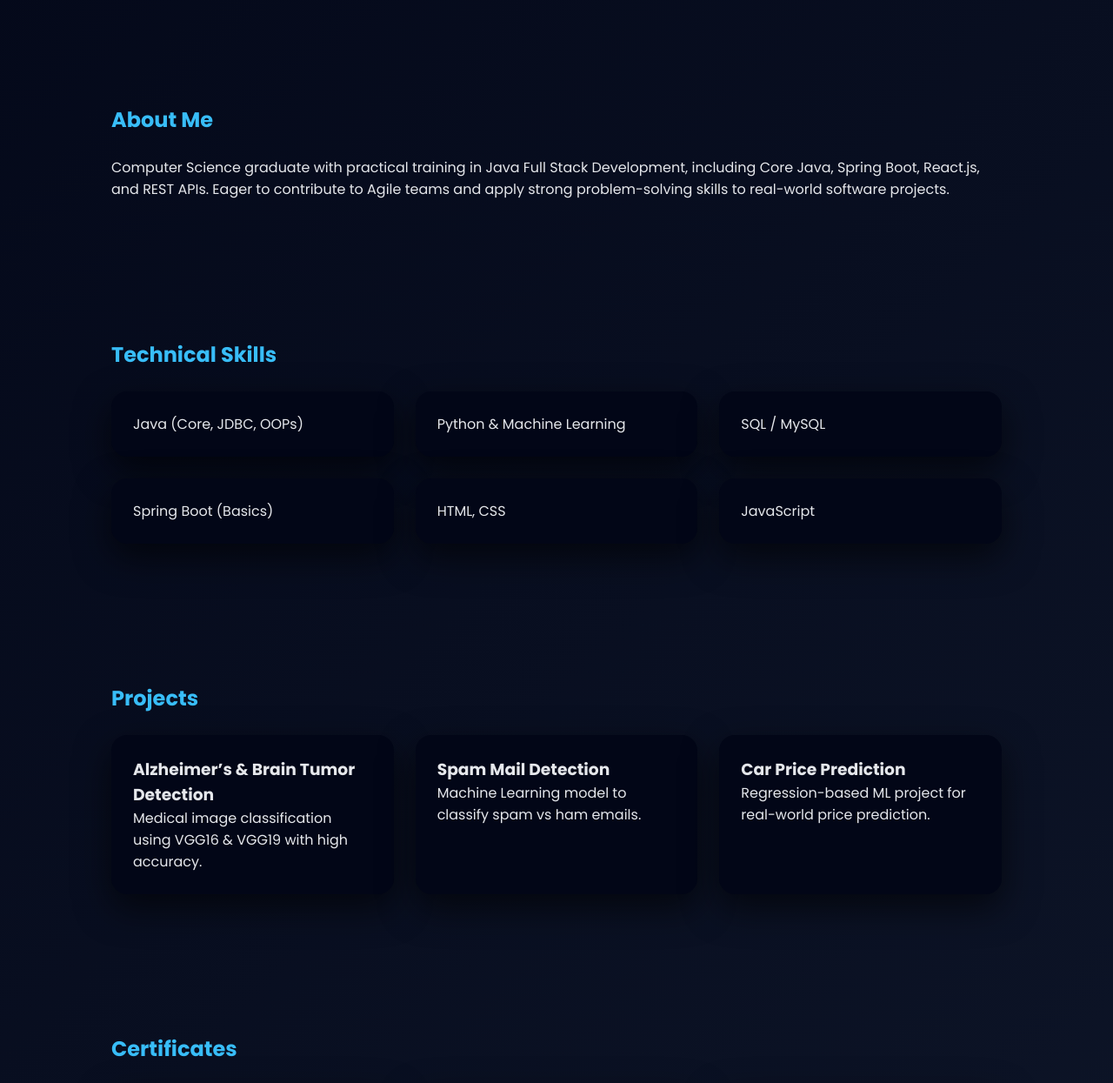
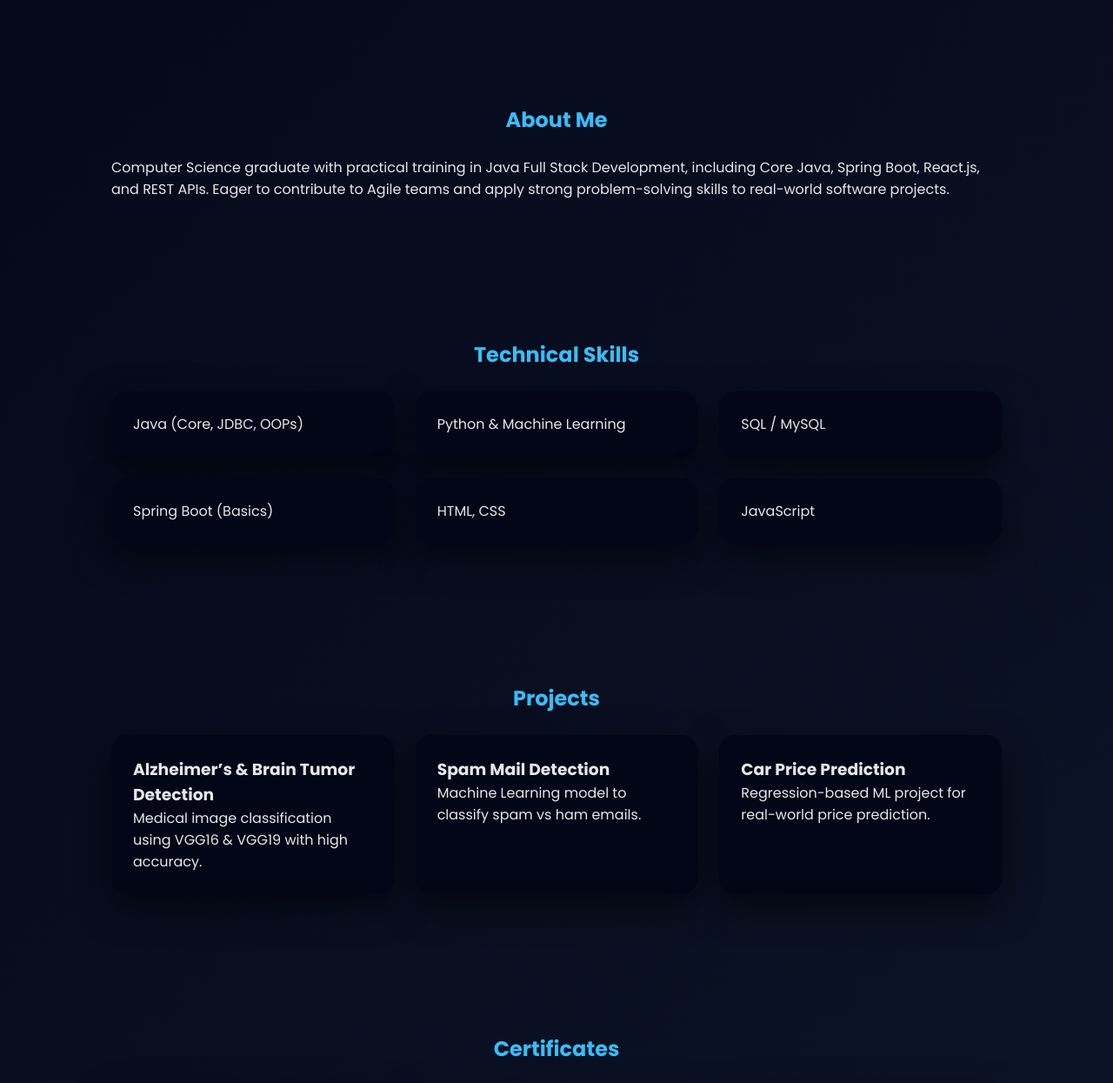
Before and after one commit to ravikumar-techdev/ravi-portfolio, a plain HTML site: page index.html in a window 1280 px wide. Shown: the part 760-2005 px from the top of the page at 87% size. Drawn offline with Linux system fonts and the light colour scheme.

Commit message:
Add files via upload

```diff
--- a/index.html
+++ b/index.html
@@ -64,19 +64,19 @@
 <header>
   <div>
     <h1>Ravi Kumar Gangula</h1>
-    <p>Java Backend Developer | software Developer | Fresher</p>
+    <p>Java Backend Developer | Software Developer | Fresher</p>
     <a href="resume.pdf" class="btn" download>Download Resume</a>
     <a href="#certificates" class="btn">Certificates</a>
   </div>
 </header>
 
 <section id="about">
-  <h2>About Me</h2>
+  <center><h2>About Me</h2></center>
   <p>Computer Science graduate with practical training in Java Full Stack Development, including Core Java, Spring Boot, React.js,
 and REST APIs. Eager to contribute to Agile teams and apply strong problem-solving skills to real-world software projects.</section>
 
 <section id="skills">
-  <h2>Technical Skills</h2>
+  <center><h2>Technical Skills</h2></center>
   <div class="grid">
     <div class="card">Java (Core, JDBC, OOPs)</div>
     <div class="card">Python & Machine Learning</div>
@@ -88,7 +88,7 @@ and REST APIs. Eager to contribute to Agile teams and apply strong problem-solvi
 </section>
 
 <section id="projects">
-  <h2>Projects</h2>
+  <center><h2>Projects</h2></center>
   <div class="grid">
     <div class="card">
       <h3>Alzheimer’s & Brain Tumor Detection</h3>
@@ -106,11 +106,13 @@ and REST APIs. Eager to contribute to Agile teams and apply strong problem-solvi
 </section>
 
 <section id="certificates">
-  <h2>Certificates</h2>
+  <center><h2>Certificates</h2></center>
   <div class="grid">
     <div class="card"><img src="certificates/python.jpg" alt="Python Certificate"></div>
     <div class="card"><img src="certificates/sql.jpg" alt="SQL Certificate"></div>
     <div class="card"><img src="certificates/java.jpg" alt="Java Certificate"></div>
+    <div class="card"><img src="certificates/python for datascience.jpg" alt="Python for Data Science"></div>
+    <div class="card"><img src="certificates/skill.jpg" alt="Employability Skilling Program-Advance"></div>
   </div>
 </section>
 
```
Also changed, not shown: certificates/Skill.jpg.jpg (added), certificates/python for datascience.jpg.jpg (added).
